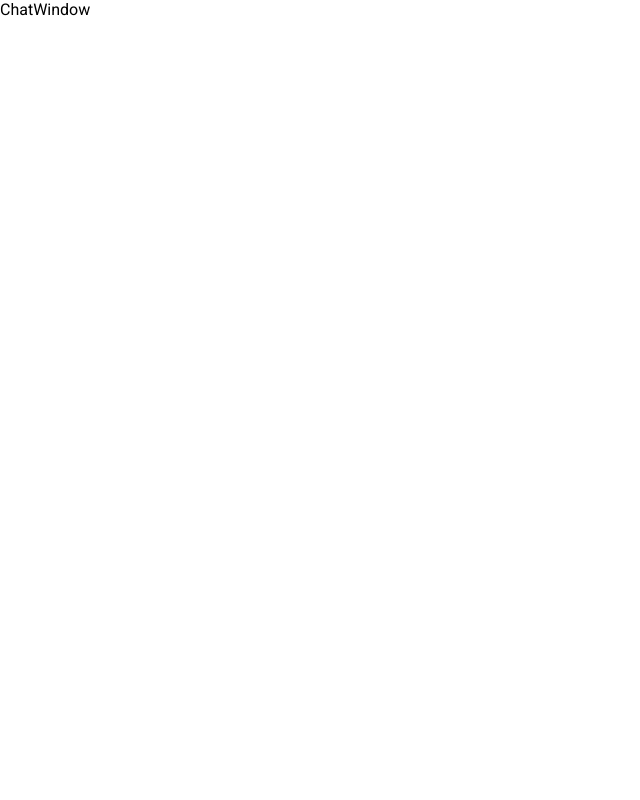
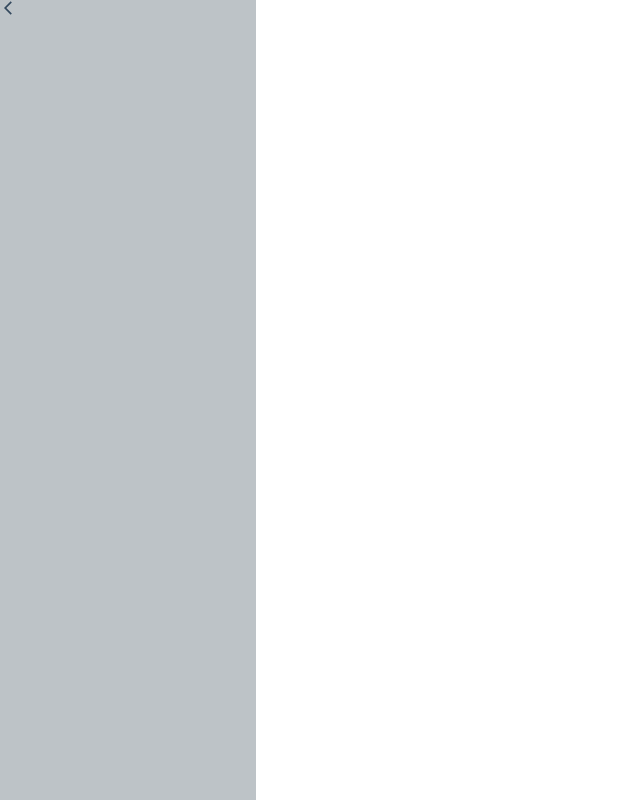
Before and after one commit to SoubhikBiswas-gitHub/ai-chat-app, a React (Vite) app: page / in a window 1280 px wide. Shown: the whole page, without its empty margins (0-640 px from the left). Built offline with nearby package versions, Linux system fonts and the light colour scheme.

Commit message:
WIP : redux store added and chat navigation feat added

```diff
--- a/package.json
+++ b/package.json
@@ -17,8 +17,10 @@
     "@reduxjs/toolkit": "^2.0.1",
     "react": "^18.2.0",
     "react-dom": "^18.2.0",
+    "react-icons": "^5.0.1",
     "react-redux": "^9.1.0",
-    "react-router-dom": "^6.21.2"
+    "react-router-dom": "^6.21.2",
+    "uuid": "^9.0.1"
   },
   "devDependencies": {
     "@types/react": "^18.2.43",
--- a/src/components/ChatNavigation.tsx
+++ b/src/components/ChatNavigation.tsx
@@ -1,8 +1,24 @@
+import { Tooltip } from "@mui/joy";
+import { MdArrowBackIosNew } from "react-icons/md";
+import { useAppDispatch, useAppSelector } from "../redux/stote";
+import { UtilActions } from "../redux/util.slice";
 
 const ChatNavigation = () => {
+    const { themeState, isNavigationOpenState } = useAppSelector(state => state.util);
+    const dispatch = useAppDispatch();
+    const toggleNavigation = () => {
+        dispatch(
+            UtilActions.setIsNavigationOpenState(!isNavigationOpenState)
+        )
+    }
+
     return (
-        <div className="chat-navigation-container">
-
+        <div className={`chat-navigation-container ${themeState}-color-panel-4 ${isNavigationOpenState ? "chat-navigation-open" : "chat-navigation-close"}`}>
+            <div className="chat-navigation-toggle" onClick={toggleNavigation}>
+                <Tooltip title="Close Sidebar" variant="solid" >
+                    <MdArrowBackIosNew />
+                </Tooltip>
+            </div>
         </div>
     )
 }
--- a/src/components/ChatWindow.tsx
+++ b/src/components/ChatWindow.tsx
@@ -1,7 +1,26 @@
+import { Tooltip } from "@mui/joy";
+import { MdArrowForwardIos } from "react-icons/md";
+import { useAppDispatch, useAppSelector } from "../redux/stote";
+import { UtilActions } from "../redux/util.slice";
 
 const ChatWindow = () => {
+    const { isNavigationOpenState } = useAppSelector(state => state.util);
+    const dispatch = useAppDispatch();
+    const toggleNavigation = () => {
+        dispatch(
+            UtilActions.setIsNavigationOpenState(!isNavigationOpenState)
+        )
+    }
     return (
-        <div>ChatWindow</div>
+        <div className="chat-window-container">
+            {!isNavigationOpenState ? <div className="sidebar-toggle-switch">
+                <div className="chat-navigation-toggle" onClick={toggleNavigation}>
+                    <Tooltip title="Open Sidebar" variant="solid">
+                        <MdArrowForwardIos />
+                    </Tooltip>
+                </div>
+            </div> : null}
+        </div>
     )
 }
 
--- a/src/redux/stote.ts
+++ b/src/redux/stote.ts
@@ -1,17 +1,17 @@
 import { combineReducers, configureStore } from "@reduxjs/toolkit";
 import { useDispatch, useSelector } from "react-redux";
+import { UtilReducer } from "./util.slice";
 
-const rootReducer = combineReducers({});
+const rootReducer = combineReducers({
+  util: UtilReducer,
+});
 
 const store = configureStore({
   reducer: rootReducer,
 });
 
-// export const persistor = persistStore(store);
-
 export default store;
 
-// For better usage with typescript
 export type RootStateType = ReturnType<typeof store.getState>;
 export type AppDispatchType = typeof store.dispatch;
 export const useAppDispatch: () => AppDispatchType = useDispatch;
--- /dev/null
+++ b/src/redux/util.slice.ts
@@ -0,0 +1,25 @@
+// create slice for util
+
+import { createSlice } from "@reduxjs/toolkit";
+import { ThemeEnum, UtilState } from "../types/util.type";
+
+const initialState: UtilState = {
+  isNavigationOpenState: true,
+  themeState: ThemeEnum.LIGHT,
+};
+
+export const utilSlice = createSlice({
+  name: "util",
+  initialState,
+  reducers: {
+    setIsNavigationOpenState: (state, action) => {
+      state.isNavigationOpenState = action.payload;
+    },
+    setThemeState: (state, action) => {
+      state.themeState = action.payload;
+    },
+  },
+});
+
+export const UtilActions = utilSlice.actions;
+export const UtilReducer = utilSlice.reducer;
--- /dev/null
+++ b/src/scss/components/chat-navigation.scss
@@ -0,0 +1,14 @@
+.chat-navigation-container {
+  width: 20%;
+  height: 100vh;
+  overflow-y: scroll;
+  transition: width 0.5s ease-in-out;
+
+  &.chat-navigation-open {
+    width: 20%;
+  }
+
+  &.chat-navigation-close {
+    width: 0%;
+  }
+}
--- a/src/scss/components/index.scss
+++ b/src/scss/components/index.scss
@@ -0,0 +1,2 @@
+@import "./chat-navigation.scss";
+@import "./chat-window.scss";
--- a/src/scss/global.scss
+++ b/src/scss/global.scss
@@ -62,8 +62,55 @@
   letter-spacing: -0.5px;
 }
 
+@media screen and (max-width: 500px) {
+  .h-1 {
+    font-size: 40px;
+    line-height: 48px;
+  }
+
+  .h-2 {
+    font-size: 28px;
+    line-height: 36px;
+  }
+
+  .h-3 {
+    font-size: 20px;
+    line-height: 28px;
+  }
+
+  .h-4 {
+    font-size: 16px;
+    line-height: 22px;
+  }
+
+  .h-5 {
+    font-size: 14px;
+    line-height: 18px;
+  }
+
+  .p-1 {
+    font-size: 14px;
+    line-height: 18px;
+  }
+
+  .p-2 {
+    font-size: 12px;
+    line-height: 16px;
+  }
+
+  .p-3 {
+    font-size: 10px;
+    line-height: 14px;
+  }
+
+  .p-4 {
+    font-size: 8px;
+    line-height: 12px;
+  }
+}
+
 // ------------------------------------------------**-Color Panels-**------------------------------------------------
-.light-theme {
+
 .light-color-panel-1 {
   color: #2c3e50;
   border-color: #2c3e50;
@@ -87,9 +134,7 @@
   border-color: #34495e;
   background-color: #bdc3c7;
 }
-}
 
-.dark-theme {
 .dark-color-panel-1 {
   color: #bdc3c7;
   border-color: #bdc3c7;
@@ -112,7 +157,6 @@
   color: #ecf0f1;
   border-color: #ecf0f1;
   background-color: #2c3e50;
-  }
 }
 
 // ------------------------------------------------**-Box Shadow-**------------------------------------------------
--- a/src/scss/page/home.scss
+++ b/src/scss/page/home.scss
@@ -0,0 +1,6 @@
+.home-page-container {
+  width: 100%;
+  height: 100vh;
+  position: relative;
+  @include flexRow(flex-start, flex-start, 0);
+}
--- a/src/scss/page/index.scss
+++ b/src/scss/page/index.scss
@@ -0,0 +1 @@
+@import "./home.scss";
--- /dev/null
+++ b/src/types/util.type.ts
@@ -0,0 +1,8 @@
+export enum ThemeEnum {
+  LIGHT = "light",
+  DARK = "dark",
+}
+export interface UtilState {
+  isNavigationOpenState: boolean;
+  themeState: ThemeEnum.LIGHT;
+}
```
Also changed, not shown: src/scss/components/chat-window.scss (added), 2 other files (tests, documents, lock files or other folders). Lines whose indentation alone changed are shown as unchanged.
